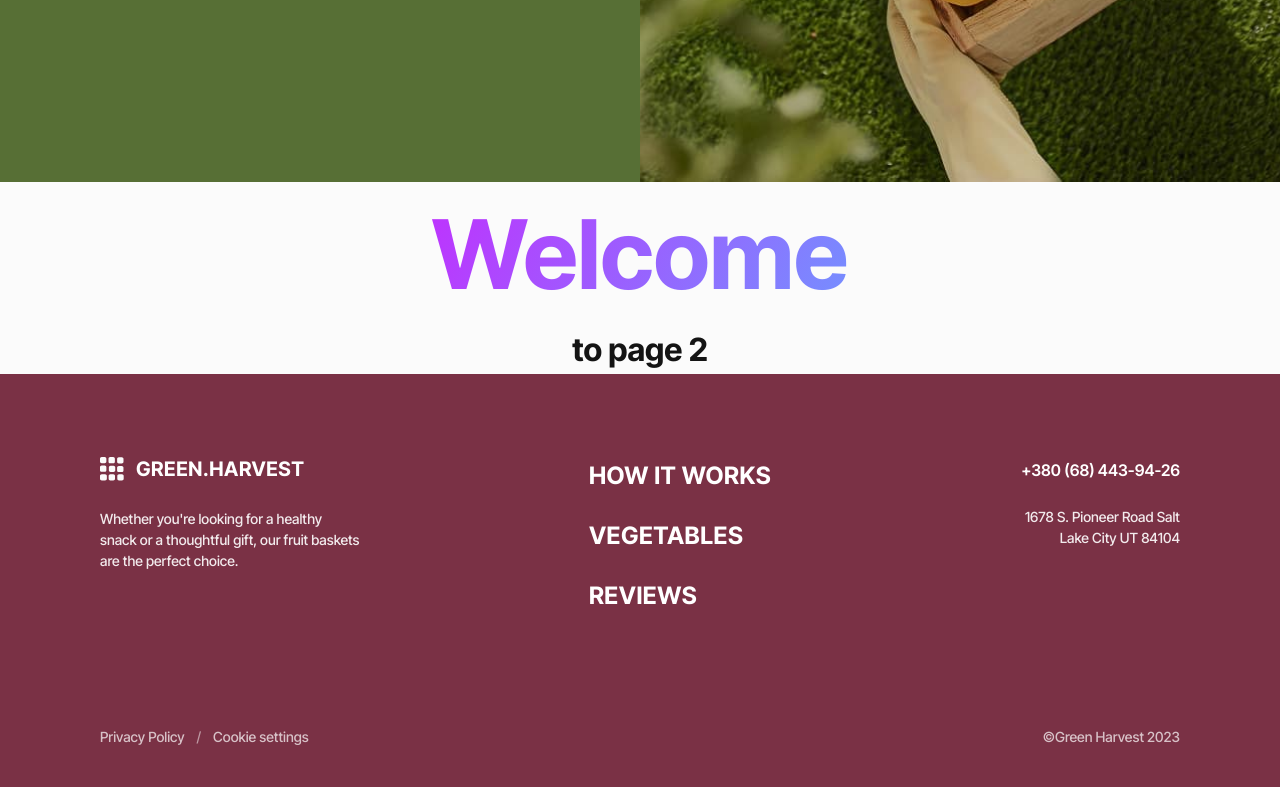
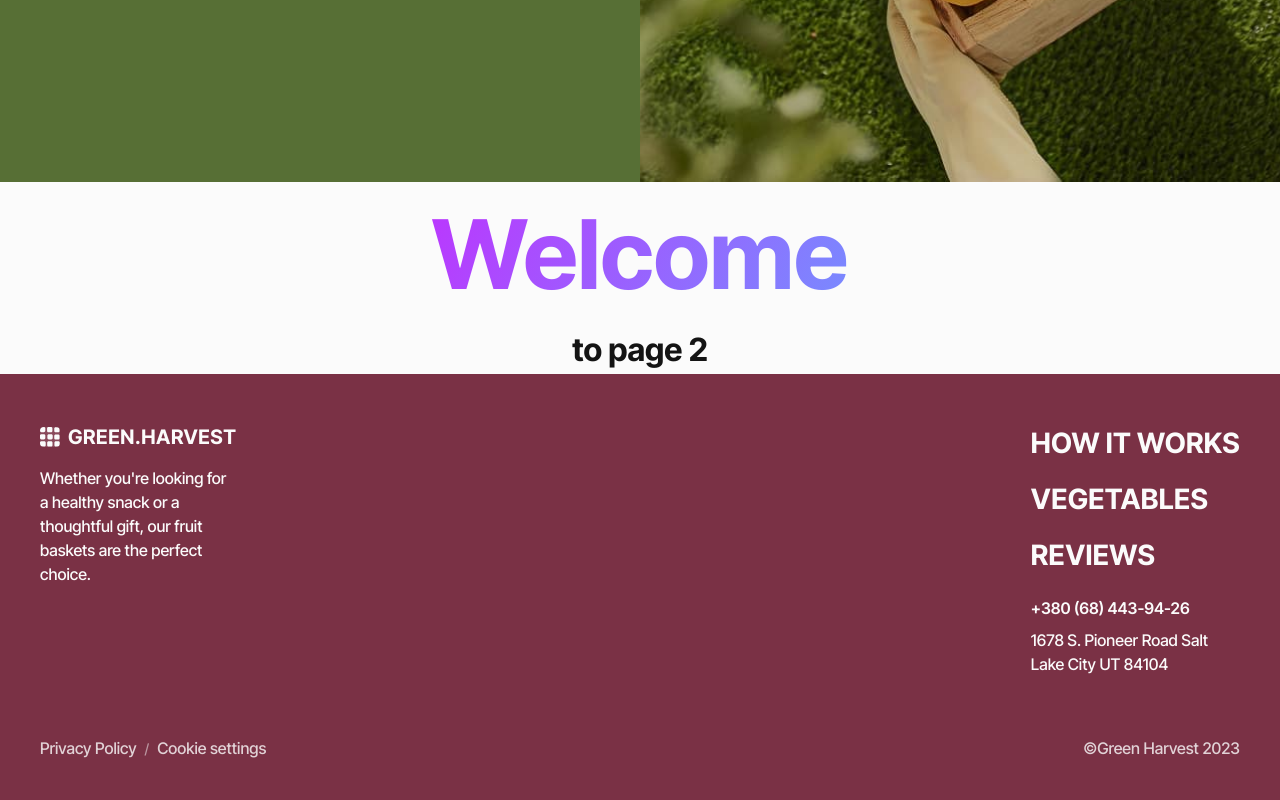
Before and after one commit to reiscankayaer/mart-html-css-proje-1, a website built with Vite: page src/page-2.html in a window 1280 px wide. Shown: the part 618-1418 px from the top of the page. Built offline with nearby package versions, Linux system fonts and the light colour scheme.

Commit message:
Footer  mismatch fixed

```diff
--- a/src/css/footer.css
+++ b/src/css/footer.css
@@ -1,69 +1,63 @@
-/* Reset */
-* {
-  box-sizing: border-box;
-  margin: 0;
-  padding: 0;
-}
-
-body {
-  margin: 0;
-  padding: 0;
-}
-
 .footer {
-  background-color: #7a3145;
-  color: #ffffff;
-  padding: 80px 0 40px 0;
-  font-family: 'Inter Tight', sans-serif;
+  background-color: var(--color-primary);
+  color: var(--color-white);
+  padding: 80px 0 40px;
 }
 
 .container {
-  max-width: 1280px;
+  max-width: var(--container-max);
   margin: 0 auto;
   padding: 0 60px;
+  width: 100%;
 }
 
-/* Footer Top - 3 column layout (Desktop) */
 .footer-top {
   display: flex;
+  flex-direction: row;
   justify-content: space-between;
   align-items: flex-start;
+  gap: 40px;
   margin-bottom: 80px;
-  gap: 40px;
 }
 
-/* Left column: Logo + Description grouped together */
+/* Sol: Logo + Açıklama */
 .footer-left {
-  flex: 0 1 300px;
   display: flex;
   flex-direction: column;
   gap: 24px;
+  flex: 0 1 300px;
 }
 
 .footer-logo {
-  display: flex;
+  display: inline-flex;
   align-items: center;
   gap: 12px;
   font-weight: 700;
   font-size: 20px;
   text-decoration: none;
-  color: #ffffff;
+  color: var(--white);
   text-transform: uppercase;
   letter-spacing: 0.5px;
 }
 
+.logo-icon {
+  width: 24px;
+  height: 24px;
+  flex-shrink: 0;
+  background: rgba(255, 255, 255, 0.12);
+  border-radius: 4px;
+}
+
 .footer-description {
-  font-size: 14px;
+  font-size: 16px;
   line-height: 1.5;
-  opacity: 0.9;
+  color: var(--muted);
   max-width: 260px;
 }
 
-/* Center column: Navigation */
+/* Orta: Navigasyon */
 .footer-nav {
-  flex: 0 1 auto;
-  display: flex;
-  align-items: flex-start;
+  flex: 0 0 auto;
   padding-top: 4px;
 }
 
@@ -76,65 +70,71 @@ body {
 
 .footer-nav-list a {
   text-decoration: none;
-  color: #ffffff;
+  color: var(--white);
   font-weight: 700;
-  font-size: 24px;
+  font-size: 32px;
   letter-spacing: 0.5px;
-  transition: opacity 0.3s;
+  text-transform: uppercase;
+  transition: opacity 0.25s ease;
+  display: block;
+  white-space: nowrap;
 }
 
 .footer-nav-list a:hover {
-  opacity: 0.8;
+  opacity: 0.85;
 }
 
-/* Right column: Contact */
+/* Sağ: İletişim */
 .footer-contact {
-  flex: 0 1 220px;
+  flex: 0 0 auto;
+  padding-top: 4px;
+  font-style: normal;
   text-align: right;
-  padding-top: 4px;
 }
 
 .contact-link {
   display: block;
   text-decoration: none;
-  color: #ffffff;
+  color: var(--white);
   font-weight: 600;
   font-size: 16px;
   margin-bottom: 24px;
-  transition: opacity 0.3s;
+  transition: opacity 0.25s ease;
+  white-space: nowrap;
 }
 
 .contact-link:hover {
-  opacity: 0.8;
+  opacity: 0.85;
 }
 
 .footer-address {
-  font-style: normal;
-  font-size: 14px;
+  font-size: 16px;
   line-height: 1.5;
-  opacity: 0.9;
+  color: var(--muted);
 }
 
-/* Footer Bottom */
 .footer-bottom {
-  padding-top: 32px;
   display: flex;
   justify-content: space-between;
-  align-items: flex-start;
-  font-size: 14px;
+  align-items: center;
+  gap: 16px;
+  padding-top: 32px;
+  padding-bottom: 8px;
+  border-top: 0px solid rgba(255, 255, 255, 0.08);
 }
 
 .footer-legal {
   display: flex;
-  align-items: flex-start;
+  align-items: center;
   gap: 4px;
 }
 
 .footer-legal a {
-  color: #ffffff;
+  color: var(--white);
   text-decoration: none;
-  opacity: 0.7;
-  transition: opacity 0.3s;
+  opacity: 0.8;
+  font-size: 14px;
+  transition: opacity 0.2s ease;
 }
 
 .footer-legal a:hover {
@@ -142,67 +142,125 @@ body {
 }
 
 .separator {
-  margin: 0 8px;
+  margin: 0 4px;
   opacity: 0.5;
+  color: var(--white);
+  font-size: 14px;
 }
 
 .copyright {
-  opacity: 0.7;
+  opacity: 0.8;
+  font-size: 14px;
+  color: var(--white);
 }
 
-/* ===================== */
-/* TABLET (min-width: 768px) */
-/* ===================== */
-@media screen and (min-width: 768px) {
+@media screen and (min-width: 1281px) {
   .container {
-    padding: 0 32px;
+    padding: 0 100px;
+  }
+
+  .footer {
+    padding: 80px 0 40px;
+  }
+}
+
+@media screen and (min-width: 768px) and (max-width: 1280px) {
+  .container {
+    padding: 0 40px;
+  }
+
+  .footer {
+    padding: 48px 0 32px;
   }
 
   .footer-top {
-    flex-wrap: nowrap;
-    justify-content: space-between;
-    gap: 32px;
+    display: grid;
+    grid-template-rows: auto auto;
+    column-gap: 32px;
+    row-gap: 0;
+    margin-bottom: 40px;
+    align-items: start;
   }
 
   .footer-left {
-    flex-direction: column;
-    max-width: 350px;
+    grid-column: 1;
+    grid-row: 1 / 3;
+    flex: unset;
+    max-width: 190px;
+    gap: 14px;
+  }
+
+  .footer-logo {
+    font-size: 20px;
+    gap: 8px;
+  }
+
+  .logo-icon {
+    width: 20px;
+    height: 20px;
+  }
+
+  .footer-description {
+    font-size: 16px;
+    max-width: 100%;
+  }
+
+  .footer-nav {
+    grid-column: 2;
+    grid-row: 1;
+    padding-top: 0;
+    flex: unset;
+  }
+
+  .footer-nav-list {
+    gap: 14px;
+  }
+
+  .footer-nav-list a {
+    font-size: 28px;
+    letter-spacing: 0.3px;
+  }
+
+  .footer-contact {
+    grid-column: 2;
+    grid-row: 2;
+    padding-top: 20px;
+    text-align: left;
+    flex: unset;
+  }
+
+  .contact-link {
+    font-size: 16px;
+    font-weight: 600;
+    margin-bottom: 8px;
+  }
+
+  .footer-address {
+    font-size: 16px;
+    line-height: 1.5;
+  }
+
+  .footer-bottom {
+    padding-top: 20px;
+  }
+
+  .footer-legal a,
+  .copyright {
+    font-size: 16px;
   }
 }
 
-/* ===================== */
-/* DESKTOP (min-width: 1280px) */
-/* ===================== */
-@media screen and (min-width: 1280px) {
+@media screen and (max-width: 768px) {
   .container {
-    padding: 0 100px;
-    max-width: 1280px;
-    margin: 0 auto;
+    padding: 0 20px;
   }
 
   .footer {
-    padding: 80px 0 40px 0;
-  }
-}
-
-/* ===================== */
-/* MOBILE (max-width: 767px) */
-/* ===================== */
-@media (max-width: 767px) {
-  .container {
-    padding-left: 20px;
-    padding-right: 20px;
-    width: 100%;
-  }
-
-  .footer {
-    padding: 48px 0 28px 0;
+    padding: 48px 0 28px;
   }
 
   .footer-top {
     flex-direction: column;
-    align-items: flex-start;
-    text-align: left;
     gap: 32px;
     margin-bottom: 48px;
   }
@@ -210,21 +268,22 @@ body {
   .footer-left {
     flex: none;
     width: 100%;
-    flex-direction: column;
     gap: 20px;
   }
 
   .footer-logo {
-    font-size: 18px;
+    font-size: 20px;
   }
 
   .footer-description {
     max-width: 100%;
-    font-size: 13px;
+    font-size: 14px;
   }
 
   .footer-nav {
     width: 100%;
+    padding-top: 0;
+    flex: unset;
   }
 
   .footer-nav-list {
@@ -232,32 +291,30 @@ body {
   }
 
   .footer-nav-list a {
-    font-size: 18px;
+    font-size: 32px;
   }
 
   .footer-contact {
-    flex: none;
     width: 100%;
     text-align: left;
+    padding-top: 0;
+    flex: unset;
   }
 
   .contact-link {
     font-size: 15px;
-    margin-bottom: 16px;
+    margin-bottom: 12px;
   }
 
   .footer-address {
-    font-family: 'Inter Tight', sans-serif;
-    font-size: 16px;
-    opacity: 1;
+    font-size: 15px;
   }
 
   .footer-bottom {
     flex-direction: column;
-    gap: 16px;
-    text-align: left;
+    align-items: flex-start;
+    gap: 12px;
     padding-top: 24px;
-    opacity: 1;
   }
 
   .footer-legal {
@@ -265,24 +322,22 @@ body {
   }
 }
 
-/* ===================== */
-/* MOBILE EXTRA SMALL (320px - 374px) */
-/* ===================== */
-@media screen and (max-width: 374px) {
+@media screen and (min-width: 320px) and (max-width: 374px) {
   .footer-description,
   .footer-address {
     font-size: 12px;
-    line-height: 18px;
+    line-height: 1.5;
+  }
+
+  .footer-nav-list a {
+    font-size: 24px;
   }
 }
 
-/* ===================== */
-/* MOBILE STANDARD (375px - 767px) */
-/* ===================== */
 @media screen and (min-width: 375px) and (max-width: 767px) {
   .footer-description,
   .footer-address {
-    font-size: 13px;
-    line-height: 19px;
+    font-size: 16px;
+    line-height: 1.5;
   }
 }
--- a/src/partials/footer.html
+++ b/src/partials/footer.html
@@ -2,21 +2,19 @@
   <div class="container">
     <div class="footer-top">
       <div class="footer-left">
-        <div class="footer-brand">
         <a href="/" class="footer-logo">
-            <svg class="logo-icon" width="24" height="24">
+          <svg class="logo-icon" width="24" height="24" aria-hidden="true">
             <use href="./img/icon/icons.svg#icon-logo"></use>
           </svg>
           GREEN.HARVEST
         </a>
-        </div>
         <p class="footer-description">
           Whether you're looking for a healthy snack or a thoughtful gift, our
           fruit baskets are the perfect choice.
         </p>
       </div>
 
-      <nav class="footer-nav">
+      <nav class="footer-nav" aria-label="Footer navigation">
         <ul class="footer-nav-list">
           <li><a href="#how-it-works">HOW IT WORKS</a></li>
           <li><a href="#vegetables">VEGETABLES</a></li>
@@ -24,19 +22,21 @@
         </ul>
       </nav>
 
-      <div class="footer-contact">
-        <a href="tel:+380684439426" class="contact-link">+380 (68) 443-94-26</a>
-        <address class="footer-address">
+      <address class="footer-contact">
+        <a href="tel:+380684439426" class="contact-link">
+          +380 (68) 443-94-26
+        </a>
+        <p class="footer-address">
           1678 S. Pioneer Road Salt<br />
           Lake City UT 84104
+        </p>
       </address>
-      </div>
     </div>
 
     <div class="footer-bottom">
       <div class="footer-legal">
         <a href="/privacy">Privacy Policy</a>
-        <span class="separator">/</span>
+        <span class="separator" aria-hidden="true">/</span>
         <a href="/cookies">Cookie settings</a>
       </div>
       <p class="copyright">©Green Harvest 2023</p>
```
Lines whose indentation alone changed are shown as unchanged.
